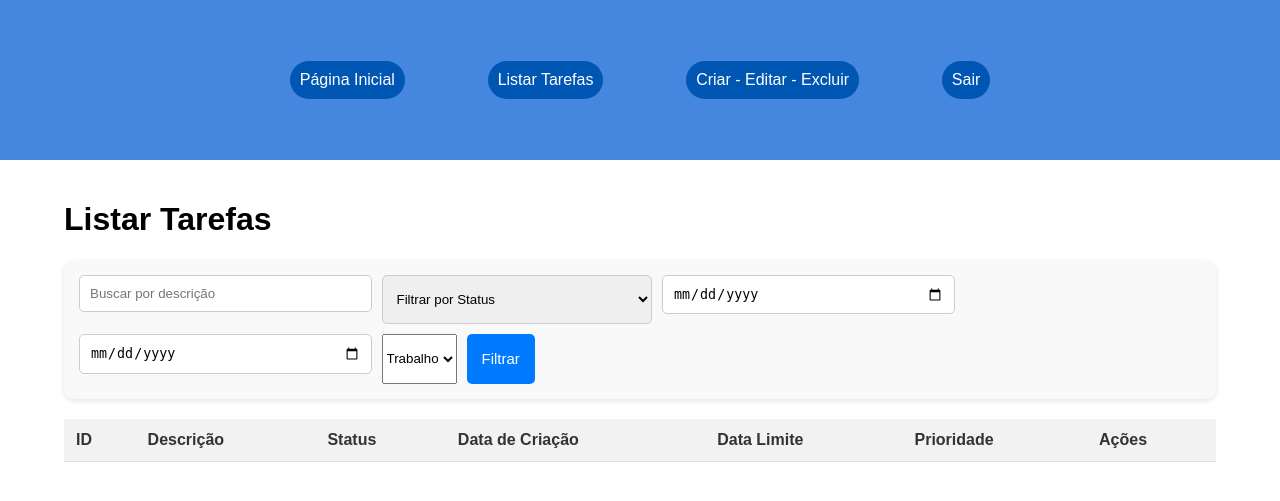
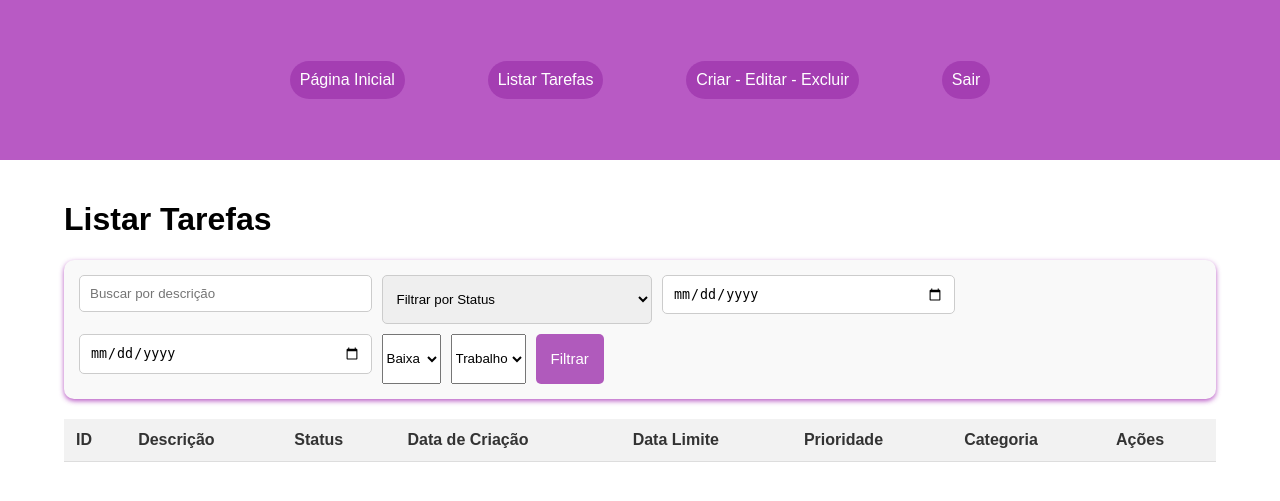
Before and after one commit to nathalylopess/Projeto-Banco-de-Dados, a Flask app: page /listar_tarefas in a window 1280 px wide. Shown: the top 501 px of the page. Run offline with Flask 3, Linux system fonts and the light colour scheme; data that the repository does not hold is empty.

Commit message:
Quase tudo dando certo

```diff
--- a/app.py
+++ b/app.py
@@ -129,32 +129,25 @@ def logout():
 
 @app.route('/listar_tarefas', methods=['GET'])
 def listar_tarefas():
-  if request.args.get('descricao') != None:
-    filtro = request.args.get('descricao')
-    tarefas = buscar_tarefas(filtro)
-    return render_template('listar_tarefas.html', tarefas=tarefas)
+  descricao = request.args.get('descricao')
+  status = request.args.get('status')
+  data_inicio = request.args.get('data_inicio')
+  data_fim = request.args.get('data_fim')
+  prioridade = request.args.get('prioridade')
+  categoria = request.args.get('categoria')
 
-  elif request.args.get('status') != None:
-    filtro = request.args.get('status')
-    tarefas = buscar_tarefas(filtro)
-    return render_template('listar_tarefas.html', tarefas=tarefas)
+  print(f"Filtros aplicados: descricao={descricao}, status={status}, data_inicio={data_inicio}, data_fim={data_fim}, prioridade={prioridade}, categoria={categoria}")
 
-  elif request.args.get('data_inicio') != None:
-    filtro = request.args.get('data_inicio')
-    tarefas = buscar_tarefas(filtro)
-    return render_template('listar_tarefas.html', tarefas=tarefas)
 
-  elif request.args.get('data_fim') != None:
-    filtro = request.args.get('data_fim')
-    tarefas = buscar_tarefas(filtro)
-    return render_template('listar_tarefas.html', tarefas=tarefas)
+  tarefas = buscar_tarefas(
+        descricao=descricao,
+        status=status,
+        data_inicio=data_inicio,
+        data_fim=data_fim,
+        prioridade=prioridade,
+        categoria=categoria
+    )
 
-  elif request.args.get('data_inicio') != None:
-    filtro = request.args.get('data_inicio')
-    tarefas = buscar_tarefas(filtro)
-    return render_template('listar_tarefas.html', tarefas=tarefas)
-
-  tarefas = buscar_tarefas()
   return render_template('listar_tarefas.html', tarefas=tarefas)
 
 @app.route('/criar_editar_excluir', methods=['GET', 'POST'])
--- a/models.py
+++ b/models.py
@@ -37,8 +37,35 @@ class User(UserMixin):
             user = None
         return user
 
+# INSERIR USER
+    @classmethod
+    def insert_data_user(cls, nome, email, senha):
+        conexao = obter_conexao()
+        cursor = conexao.cursor()
+        INSERT = 'INSERT INTO tb_usuarios (usu_nome, usu_email, usu_senha) VALUES (%s, %s, %s)'
+        cursor.execute(INSERT, (nome, email, senha,))
+        conexao.commit()
+        cursor.close()
+        conexao.close()
 
-# Funções do banco de dados nas tabelas usuarios e livros
+#ENVIAR EMAIL
+    @classmethod
+    def enviar_email(cls, corpo, assunto, destinatario):
+
+        corpo_email = corpo
+        msg = email.message.Message()
+        msg["Subject"] = assunto
+        msg["From"] = "bibliotecavirtual432@gmail.com"
+        msg["To"] = destinatario
+        password = "mjdiinyyrzelbicy"
+        msg.add_header("Content-Type", "text/html")
+        msg.set_payload(corpo_email)
+        s = smtplib.SMTP("smtp.gmail.com: 587")
+        s.starttls()
+        s.login(msg["From"], password)
+        s.sendmail(msg["From"], [msg["To"]], msg.as_string().encode("utf-8"))
+
+# Funções do banco de dados nas tabelas usuarios
 
 # SELECIONAR USER POR EMAIL
     @classmethod
@@ -59,21 +86,50 @@ class User(UserMixin):
 
 # Funções para gerenciar as tarefas
 
-def buscar_tarefas(filtro=None):
+def buscar_tarefas(descricao=None, status=None, data_inicio=None, data_fim=None, prioridade=None, categoria=None):
     conn = obter_conexao()
     cursor = conn.cursor(dictionary=True)
 
-    if filtro:
-        # Exemplo de filtro (adapte conforme necessário)
-        query = "SELECT * FROM tb_tarefas WHERE tar_descricao LIKE %s"
-        cursor.execute(query, (f"%{filtro}%",))
-    else:
-        cursor.execute("SELECT * FROM tb_tarefas")
+    # Base da query
+    query = "SELECT * FROM tb_tarefas WHERE 1=1"
+    params = []
 
+    # Adiciona condições dinamicamente
+    if descricao:
+        query += " AND tar_descricao LIKE %s"
+        params.append(f"%{descricao}%")
+
+    if status:
+        query += " AND tar_status = %s"
+        params.append(status)
+
+    if data_inicio:
+        query += " AND tar_data >= %s"
+        params.append(data_inicio)
+
+    if data_fim:
+        query += " AND tar_data <= %s"
+        params.append(data_fim)
+
+    if prioridade:
+        query += " AND tar_prioridade = %s"
+        params.append(prioridade)
+
+    if categoria:
+        query += " AND tar_categoria = %s"
+        params.append(categoria)
+
+    # Executa a query com os parâmetros
+    cursor.execute(query, tuple(params))
     tarefas = cursor.fetchall()
+
     cursor.close()
     conn.close()
+
     return tarefas
+
+
+
 
 def criar_tarefa(descricao, data, prazo, status, prioridade, categoria):
     conn = obter_conexao()
--- a/static/css/style.css
+++ b/static/css/style.css
@@ -88,18 +88,18 @@ nav {
     flex-shrink: 0;
     display: flex;
     justify-content: center;
-    background-color: #4587df;
+    background-color: rgba(169, 55, 184, 0.822);
     text-align: center;
 }
 
 nav a {
     color: white;
-    background-color: #0056b3;
+    background-color: rgba(161, 57, 175, 0.822);
     padding: 10px;
     border-radius: 30px;
 }
 nav a:hover{
-    background-color: aqua;
+    background-color: rgba(240, 129, 255, 0.822);
     color: black;
 }
 .delete {
@@ -235,7 +235,7 @@ nav a:hover{
     background-color: #f9f9f9;
     padding: 15px;
     border-radius: 10px;
-    box-shadow: 0 2px 5px rgba(0, 0, 0, 0.1);
+    box-shadow: 0 2px 5px rgba(169, 55, 184, 0.822);
 }
 
 .input-text, .input-date, .input-select {
@@ -250,13 +250,13 @@ nav a:hover{
     padding: 10px 15px;
     border-radius: 5px;
     border: none;
-    background-color: #007bff;
+    background-color: rgba(161, 57, 175, 0.822) ;
     color: white;
     cursor: pointer;
 }
 
 .btn-filtrar:hover {
-    background-color: #0056b3;
+    background-color: rgba(240, 129, 255, 0.822);
 }
 
 /* Tabela de tarefas */
@@ -296,7 +296,7 @@ nav a:hover{
 .acoes-links a, button{
     margin-right: 10px;
     padding: 5px 10px;
-    background-color: #007bff;
+    background-color: rgba(161, 57, 175, 0.822) ;
     color: white;
     text-decoration: none;
     border-radius: 5px;
--- a/templates/listar_tarefas.html
+++ b/templates/listar_tarefas.html
@@ -15,6 +15,12 @@
             </select>
             <input type="date" name="data_inicio" class="input-date">
             <input type="date" name="data_fim" class="input-date">
+
+            <select name="prioridade">
+                <option value="Baixa">Baixa</option>
+                <option value="Média">Média</option>
+                <option value="Alta">Alta</option>
+            </select>
 
             <select name="categoria">
                 <option value="Trabalho">Trabalho</option>
@@ -35,6 +41,7 @@
                         <th>Data de Criação</th>
                         <th>Data Limite</th>
                         <th>Prioridade</th>
+                        <th>Categoria</th>
                         <th>Ações</th>
                     </tr>
                 </thead>
@@ -47,6 +54,7 @@
                         <td>{{ tarefa.tar_data }}</td>
                         <td>{{ tarefa.tar_prazo }}</td>
                         <td>{{ tarefa.tar_prioridade }}</td>
+                        <td>{{ tarefa.tar_categoria }}</td>
                         <td class="acoes-links">
                             <a href="{{ url_for('criar_editar_excluir', tarefa_id=tarefa.tar_id) }}">Editar</a>
                             <form method="POST" action="{{ url_for('chama_excluir_tarefa', tarefa_id=tarefa.tar_id) }}">
```
Also changed, not shown: other parts of static/css/style.css (+17 -17 lines).
